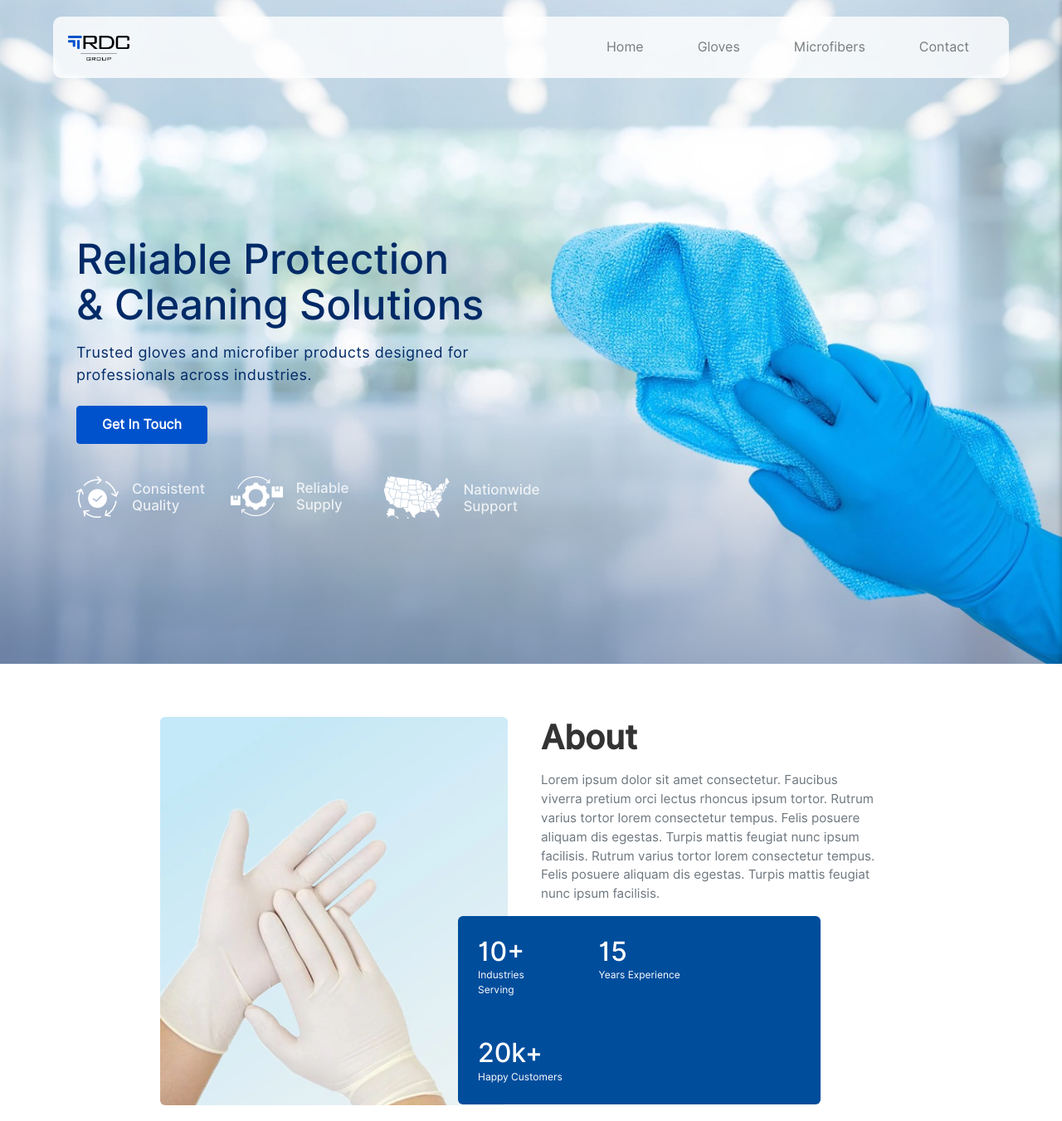
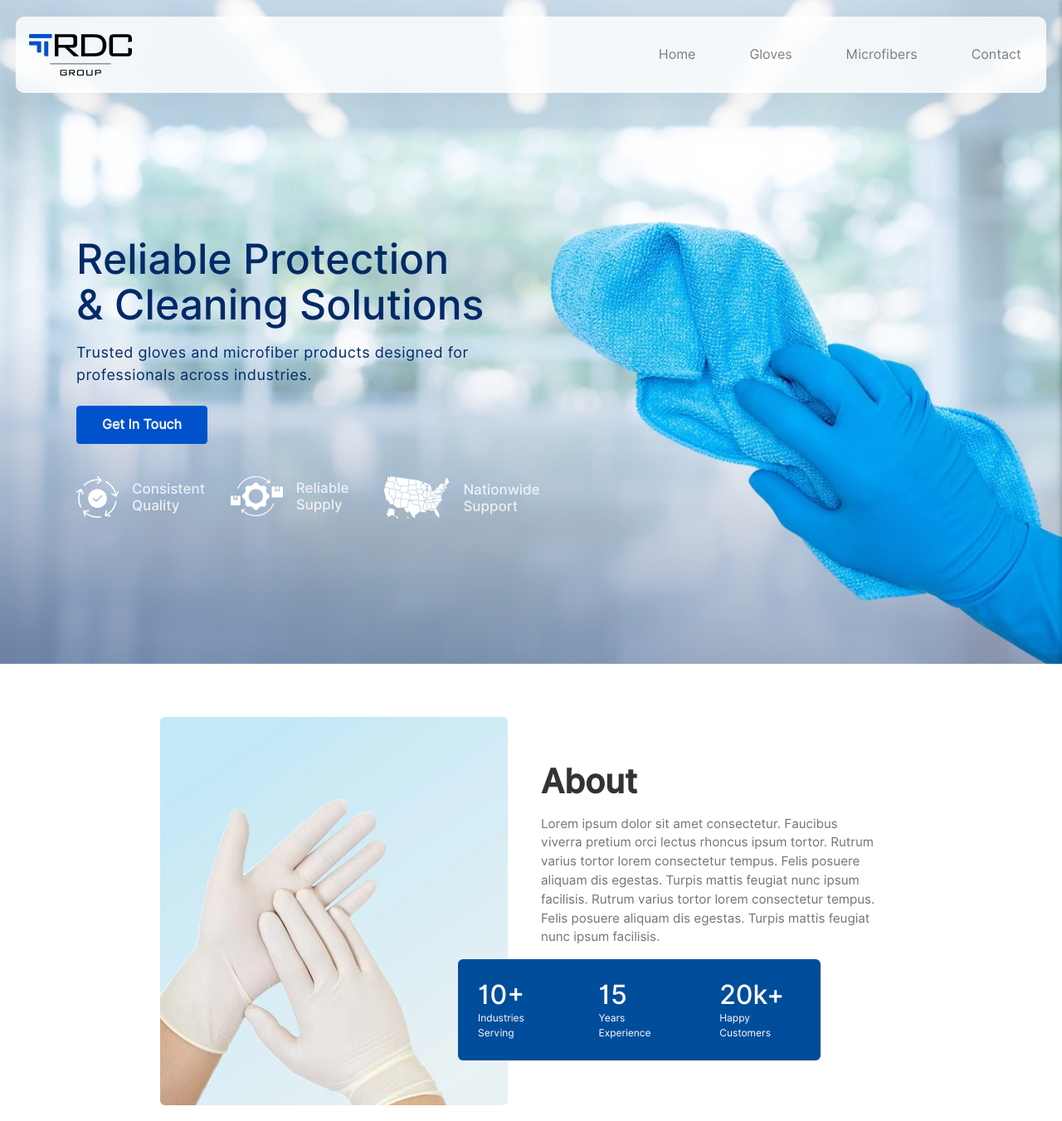
Before and after one commit to FrontendDeveloperWeb/trdc_group, a plain HTML site: page index.html in a window 1280 px wide. Shown: the top 1351 px of the page at 83% size. Drawn offline with nearby package versions, Linux system fonts and the light colour scheme; files whose address does not match are found by name.

Commit message:
new work

```diff
--- a/assets/css/style.css
+++ b/assets/css/style.css
@@ -1,7 +1,8 @@
- *  {
+ * {
      padding: 0;
      margin: 0;
  }
+
  @font-face {
      font-family: 'inter-medium';
 
@@ -10,6 +11,7 @@
 
 
  }
+
  @font-face {
 
      font-family: 'inter-regular';
@@ -17,6 +19,7 @@
 
 
  }
+
  @font-face {
 
      font-family: 'axiforma-medium';
@@ -24,11 +27,18 @@
 
 
  }
-button{
+
+ button {
      font-family: 'axiforma-medium' !important;
  }
+
  /* Headings: Use inter-medium */
-h1, h2, h3, h4, h5, h6,
+ h1,
+ h2,
+ h3,
+ h4,
+ h5,
+ h6,
  .section-heading,
  .hero-section h1,
  .about-section h3,
@@ -47,7 +57,8 @@ h1, h2, h3, h4, h5, h6,
 
  .section-heading {
      font-size: 2.5rem;
-    font-weight: 500; /* Assuming you want bold look for headings */
+     font-weight: 500;
+     /* Assuming you want bold look for headings */
      text-align: center;
      margin-bottom: 20px;
      color: #333;
@@ -56,7 +67,8 @@ h1, h2, h3, h4, h5, h6,
  .hero-section h1 {
      font-size: 64px;
      color: #002A67;
-    font-weight: 500 !important; /* Bold look for main hero heading */
+     font-weight: 500 !important;
+     /* Bold look for main hero heading */
      line-height: 1.1;
  }
 
@@ -70,7 +82,8 @@ h1, h2, h3, h4, h5, h6,
  .left-contact-block p,
  .footer-bottom p {
      font-family: 'inter-regular';
-    font-weight: 400; /* Ensure they stay regular */
+     font-weight: 400;
+     /* Ensure they stay regular */
  }
 
 
@@ -96,7 +109,7 @@ h1, h2, h3, h4, h5, h6,
      /* Example blue */
  }
 
- header {
+ /* header {
      position: absolute;
      width: 90%;
      z-index: 1;
@@ -106,8 +119,35 @@ h1, h2, h3, h4, h5, h6,
      left: 0;
      right: 0;
      margin: 20px auto;
+ } */
+ header {
+
+     width: 97%;
+     background-color: rgba(255, 255, 255, 0.8);
+     border-radius: 10px;
+     backdrop-filter: blur(10px);
+
+     box-shadow: 0px 10px 34px 0px #0000000D;
+
+     left: 0;
+     right: 0;
+     margin: 20px auto;
+     text-align: center;
+     /* display: flex;
+  align-items: center;
+  justify-content: center; */
+     position: fixed;
+     /* width: 100%; */
+     left: 0;
+     top: 0;
+     transition: ease 0.4s;
+     z-index: 999;
  }
 
+
+ .scrollable-area {
+     height: 200vh;
+ }
 
  nav .navbar-nav>.nav-item a {
      padding: 0 !important;
@@ -124,12 +164,15 @@ h1, h2, h3, h4, h5, h6,
      /* --- ADDED FOR SMOOTHNESS --- */
      transition: background 0.3s ease-in-out;
  }
+
  nav .navbar-nav>.nav-item:hover {
      background: #0052CC0D;
  }
+
  nav .navbar-nav>.nav-item:hover a {
      color: rgba(0, 82, 204, 0.7);
  }
+
  nav .navbar-nav>.nav-item a {
      /* --- ADDED FOR SMOOTHNESS --- */
      /* Target the link color transition */
--- a/index.html
+++ b/index.html
@@ -165,12 +165,12 @@
         </ul>
     </div>
 
-    <div class="container">
+
         <header>
             <nav class="navbar navbar-expand-lg navbar-light py-3">
-                <div class="container">
-                    <a class="navbar-brand" href="#">
-                        <img src="./assets/img/logo.png" alt="RDC Logo" height="30">
+
+                    <a class="navbar-brand ms-3" href="#">
+                        <img src="./assets/img/logo.png" alt="RDC Logo" >
                     </a>
 
                     <button class="navbar-toggler" type="button" onclick="event.stopPropagation(); openDrawer();"
@@ -194,10 +194,10 @@
                             </li>
                         </ul>
                     </div>
-                </div>
+
             </nav>
         </header>
-    </div>
+
     <main>
         <section class="hero-section text-white d-flex align-items-center"
             style="background: url('./assets/img/banner.jpg') no-repeat center center/cover;">
@@ -247,7 +247,7 @@
 
         <section class="about-section py-5">
             <div class="container">
-                <div class="card border-0" style="position: relative; z-index: 1;">
+                <div class="card border-0" >
                     <div class="row align-items-center">
                         <div class="col-12 col-lg-5 mb-4 mb-lg-0 offset-lg-1">
                             <div class="p-3 about-img" style=" border-radius: 5px;">
@@ -267,15 +267,15 @@
                             </div>
 
                            <div class="row text-white rounded overflow-hidden about-blue-box">
-                                <div class="col-6 col-md-4 p-4 border-light">
+                                <div class="col-6 col-sm-4 col-md-4 p-4 border-light">
                                     <h3 class=" mb-0">10+</h3>
                                     <p class="mb-0 small ">Industries Serving</p>
                                 </div>
-                                <div class="col-6 col-4 p-4 border-light p-4 border-light">
+                                <div class="col-6 col-sm-4 col-md-4 p-4 border-light p-4 border-light">
                                     <h3 class=" mb-0">15</h3>
                                     <p class="mb-0 small">Years Experience</p>
                                 </div>
-                                <div class="col-12 col-4 p-4 border-light p-4">
+                                <div class="col-12 col-sm-4 col-md-4 p-4 border-light p-4">
                                     <h3 class=" mb-0">20k+</h3>
                                     <p class="mb-0 small">Happy Customers</p>
                                 </div>
```
Also changed, not shown: assets/css/resposive.css (line endings or trailing spaces). Lines whose indentation alone changed are shown as unchanged.
